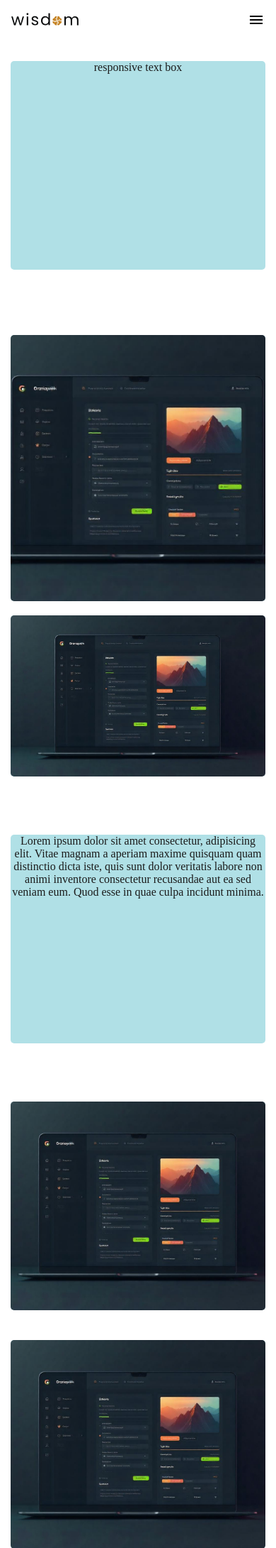
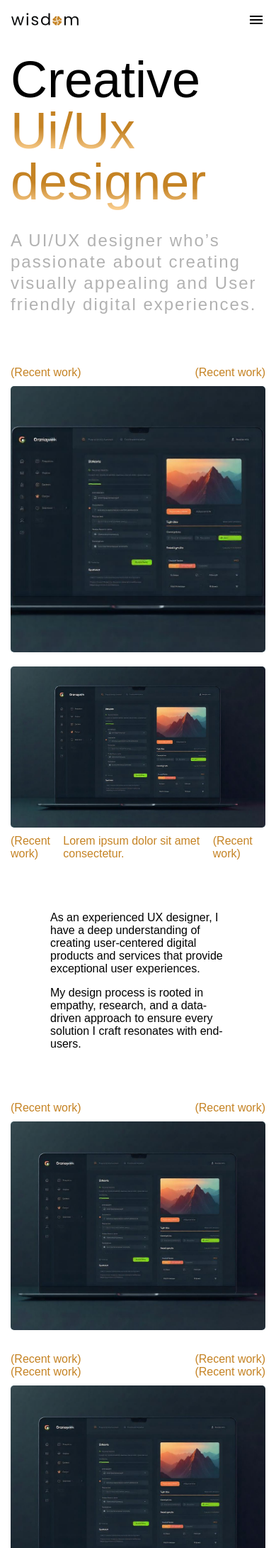
Before and after one commit to Okutepa/Portfolio-website, a PHP site: page / in a window 390 px wide. Shown: the top 2181 px of the page at 71% size. Run offline with PHP 8.4, Linux system fonts and the light colour scheme.

Commit message:
Styled homepage and website footer
In this commit, i styled some elements of the homepage as well as style the footer for its different responsive layout.

```diff
--- a/css/grid.css
+++ b/css/grid.css
@@ -14,6 +14,8 @@ picture {
 
 html {
   box-sizing: border-box;
+  margin: 0;
+  padding: 0;
 }
 
 *,
--- a/index.html
+++ b/index.html
@@ -67,16 +67,29 @@
     </header>
 
     <main>
-      <section class="heading">
+      <section>
         <div class="grid-con">
-          <div class="col-span-full l-col-start-3 l-col-span-8 box">
-            <p>responsive text box</p>
+          <div class="heading col-span-full l-col-start-3 l-col-span-8">
+            <h5 class="title-des hidden">Title description</h5>
+            <h1>
+              Creative <br />
+              <span>Ui/Ux designer</span>
+            </h1>
+            <h4>
+              A UI/UX designer who’s passionate about creating visually
+              appealing and User friendly digital experiences.
+            </h4>
           </div>
         </div>
       </section>
 
-      <section>
-        <div class="grid-con">
+      <section class="project-display">
+        <div class="grid-con projects">
+          <div class="col-span-full description">
+            <p>(Recent work)</p>
+            <div class="underline"></div>
+            <p>(Recent work)</p>
+          </div>
           <div class="col-span-full l-col-start-1 l-col-span-7 image-box box">
             <picture>
               <source
@@ -96,15 +109,29 @@
               <img src="images/image-placeholder-1.jpeg" alt="wisdom logo" />
             </picture>
           </div>
+          <div class="col-span-full description">
+            <p>(Recent work)</p>
+            <div><p>Lorem ipsum dolor sit amet consectetur.</p></div>
+            <p>(Recent work)</p>
+          </div>
 
-          <div class="col-span-full l-col-start-4 l-col-span-6 text-box box">
+          <div class="col-span-full l-col-start-4 l-col-span-6 mission">
             <p>
-              Lorem ipsum dolor sit amet consectetur, adipisicing elit. Vitae
-              magnam a aperiam maxime quisquam quam distinctio dicta iste, quis
-              sunt dolor veritatis labore non animi inventore consectetur
-              recusandae aut ea sed veniam eum. Quod esse in quae culpa incidunt
-              minima.
+              As an experienced UX designer, I have a deep understanding of
+              creating user-centered digital products and services that provide
+              exceptional user experiences.
             </p>
+
+            <p>
+              My design process is rooted in empathy, research, and a
+              data-driven approach to ensure every solution I craft resonates
+              with end-users.
+            </p>
+          </div>
+
+          <div class="col-span-full description">
+            <p>(Recent work)</p>
+            <p>(Recent work)</p>
           </div>
 
           <div class="col-span-full image-box-3 box-move box">
@@ -116,6 +143,17 @@
               <img src="images/image-placeholder-1.jpeg" alt="wisdom logo" />
             </picture>
           </div>
+
+          <div class="col-span-full description">
+            <p>(Recent work)</p>
+            <p>(Recent work)</p>
+          </div>
+
+          <div class="col-span-full description">
+            <p>(Recent work)</p>
+            <p>(Recent work)</p>
+          </div>
+
           <div class="col-span-full l-col-start-1 l-col-span-7 image-box-3 box">
             <picture>
               <source
@@ -133,6 +171,11 @@
               />
               <img src="images/image-placeholder-1.jpeg" alt="wisdom logo" />
             </picture>
+          </div>
+
+          <div class="col-span-full description">
+            <p>(Recent work)</p>
+            <p>(Recent work)</p>
           </div>
         </div>
       </section>
@@ -301,25 +344,23 @@
       </section> -->
     </main>
     <footer>
-      <!-- <div class="grid-con">
-        <div>
-          <p>Connect</p>
+      <div class="grid-con foot">
+        <div class="col-span-full foot-content">
+          <h5>Connect</h5>
           <h2>Let’s create your next big idea.</h2>
-          <button>Get in touch</button>
+          <button class="btn">Get in touch</button>
 
-          <nav>
+          <nav class="footer-nav">
             <ul>
-              <li>About me</li>
-              <li>Projects</li>
-              <li>Contact</li>
+              <li><a href="">Home</a></li>
+              <li><a href="">About me</a></li>
+              <li><a href="">Projects</a></li>
+              <li><a href="">Contact</a></li>
             </ul>
           </nav>
 
           <p>© 2024 Wisdom</p>
         </div>
-      </div> -->
-      <div class="grid-con">
-        <div class="col-span-full box">footer</div>
       </div>
     </footer>
     <script src="js/main.js"></script>
--- a/sass/base/_buttons.scss
+++ b/sass/base/_buttons.scss
@@ -0,0 +1,19 @@
+@import "../abstracts";
+
+.btn {
+  color: $get-in-touch-hover-text;
+  background-color: $secondary-color;
+  border: 2px solid $primary-color;
+  padding: 32px 64px;
+  border-radius: 50px;
+  font-size: 2rem;
+  transition: transform 0.3s ease-in, background-color 0.3s ease-in,
+    color 0.3s ease-in, border 0.5s ease-in;
+}
+
+.btn:hover {
+  background-color: $primary-color;
+  color: $secondary-color;
+  border: 2px solid $secondary-color;
+  transform: scale(1.1);
+}
--- a/sass/base/_typography.scss
+++ b/sass/base/_typography.scss
@@ -0,0 +1,26 @@
+@import "../abstracts";
+
+body {
+  font-family: $font-primary;
+
+  h1 {
+    font-size: 4.5rem;
+    font-weight: 400;
+    line-height: 72px;
+  }
+
+  h4 {
+    font-size: 1.5rem;
+    font-weight: 400;
+    letter-spacing: 2px;
+    line-height: 30px;
+    opacity: 0.3;
+  }
+
+  h5 {
+    font-size: 1rem;
+    font-weight: 300;
+    letter-spacing: 5.12px;
+    text-transform: uppercase;
+  }
+}
--- a/sass/components/_footer.scss
+++ b/sass/components/_footer.scss
@@ -0,0 +1,85 @@
+@import "../abstracts";
+
+.foot {
+  background-color: $secondary-color;
+  color: $highlight-text-color;
+  text-align: center;
+  padding: 90px 0;
+  margin: 64px auto;
+  border-radius: 18px;
+
+  .foot-content {
+    display: flex;
+    flex-direction: column;
+    justify-content: center;
+    align-items: center;
+    h2 {
+      font-size: 3rem;
+      font-weight: 400;
+      line-height: 48px;
+      margin: 32px 0 40px 0;
+    }
+
+    .footer-nav {
+      margin: 32px 0;
+      ul {
+        display: flex;
+        flex-direction: column;
+        padding: 0;
+        li {
+          list-style: none;
+          margin-bottom: 24px;
+          a {
+            text-decoration: none;
+            color: $highlight-text-color;
+            font-weight: 200;
+          }
+
+          a:hover {
+            color: $primary-color;
+          }
+        }
+        li:last-of-type {
+          margin-bottom: 0;
+        }
+      }
+    }
+  }
+}
+
+@media screen and (min-width: 1200px) {
+  .foot {
+    text-align: center;
+    padding: 90px 0;
+    margin: 64px auto;
+    border-radius: 30px;
+
+    .foot-content {
+      display: flex;
+      flex-direction: column;
+      justify-content: center;
+      align-items: center;
+      h2 {
+        font-size: 4.5rem;
+        font-weight: 400;
+        line-height: 72px;
+        padding: 0 300px;
+        margin: 32px 0 40px 0;
+      }
+      .footer-nav {
+        margin: 72px 0;
+        ul {
+          display: flex;
+          flex-direction: row;
+          li {
+            margin-right: 128px;
+            list-style: none;
+          }
+          li:last-of-type {
+            margin-right: 0;
+          }
+        }
+      }
+    }
+  }
+}
--- a/sass/components/_header.scss
+++ b/sass/components/_header.scss
@@ -73,7 +73,7 @@ header {
   height: 100vh;
   width: 100vw;
   z-index: 999;
-  background-color: rgba(197, 131, 36, 0.3);
+  background-color: rgba(225, 220, 213, 0.3);
   backdrop-filter: blur(10px);
   box-shadow: -10px 0 10px rgba(0, 0, 0, 0.1);
   opacity: 1;
@@ -102,7 +102,7 @@ header {
 .sidebar {
   li {
     a {
-      font-size: 2rem;
+      font-size: 4rem;
       width: 100%;
     }
   }
@@ -133,9 +133,9 @@ header {
   overflow: hidden;
 
   img {
-    width: 100%; /* Make the image take up the full width of the div */
-    height: 100%; /* Maintain aspect ratio */
-    object-fit: cover; /* Ensure the image fits within the div without stretching */
+    width: 100%;
+    height: 100%;
+    object-fit: cover;
   }
 }
 
--- a/sass/pages/_home.scss
+++ b/sass/pages/_home.scss
@@ -1,7 +1,45 @@
-@import "../abstracts/variables";
+@import "../abstracts";
 
 .heading {
   margin-bottom: 72px;
+  text-align: left;
+
+  h1 {
+    margin-bottom: 32px;
+  }
+
+  span {
+    background-image: linear-gradient(182deg, #c58324 52%, #ffd599 90%);
+    background-size: 100%;
+    background-repeat: repeat;
+    -webkit-background-clip: text;
+    -webkit-text-fill-color: transparent;
+    -moz-background-clip: text;
+    -moz-text-fill-color: transparent;
+  }
+}
+
+.projects {
+  .description {
+    display: flex;
+    justify-content: space-between;
+    align-items: center;
+
+    p {
+      color: $primary-color;
+    }
+  }
+
+  .mission {
+    margin-top: 72px;
+    margin-left: 56px;
+    margin-right: 56px;
+    margin-bottom: 72px;
+
+    p:first-of-type {
+      margin-bottom: 16px;
+    }
+  }
 }
 
 .text-box {
@@ -60,7 +98,6 @@
   bottom: 0;
   padding: 20px;
   display: flex;
-
   transition: all 0.2s ease-in-out;
 }
 
@@ -108,3 +145,33 @@ input[type="range"]::-webkit-slider-thumb {
   appearance: none;
   margin-top: -4px; /* Centers thumb on the track */
 }
+
+@media screen and (min-width: 1200px) {
+  .heading {
+    text-align: center;
+    margin-top: 128px;
+    margin-bottom: 0;
+
+    h4 {
+      width: 800px;
+    }
+
+    h5 {
+      display: block;
+      margin-bottom: 16px;
+    }
+  }
+
+  .project-display {
+    margin-top: 128px;
+    .projects {
+      .description {
+        .underline {
+          width: 65%;
+          height: 0px;
+          border: 1px solid $secondary-color;
+        }
+      }
+    }
+  }
+}
```
Also changed, not shown: css/main.css, 1 other file.
